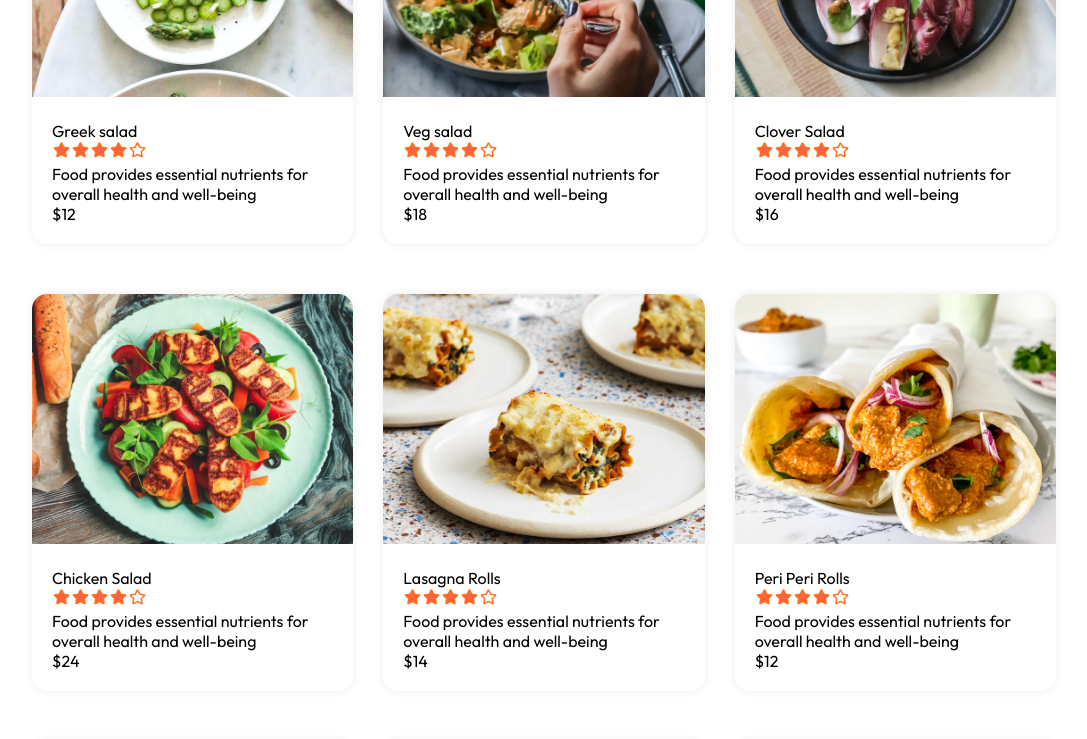
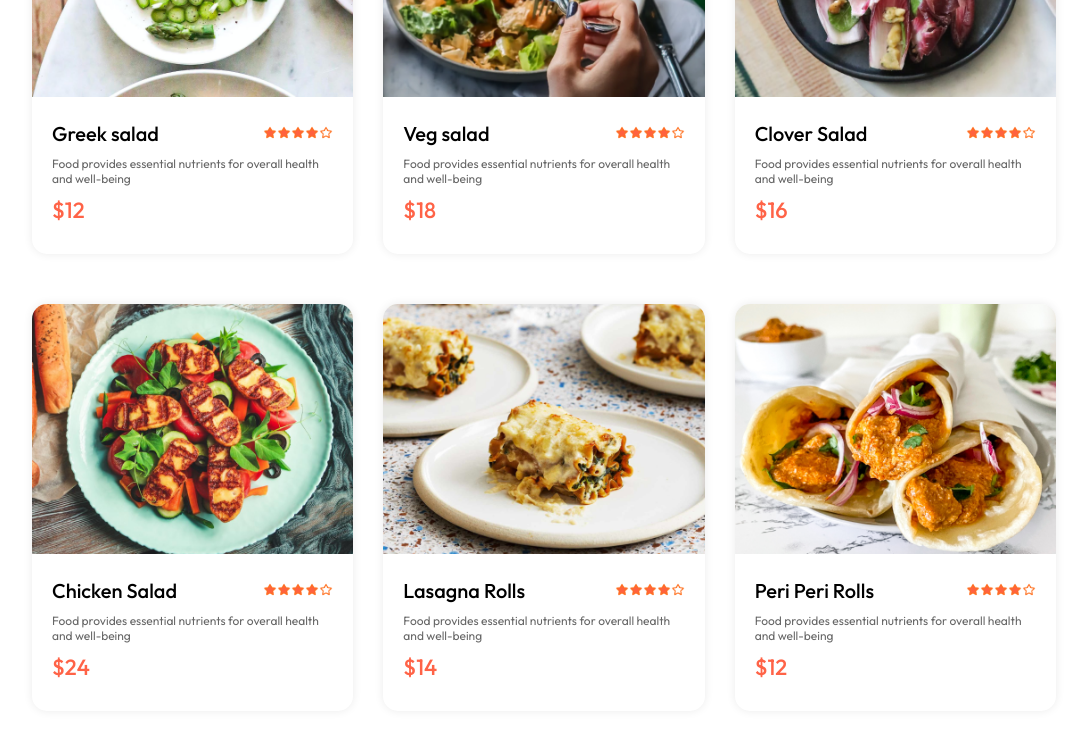
Before and after one commit to ThakurSadguru/Food-Delivery, a React (Vite) app: page / in a window 1280 px wide. Shown: the part 1160-1899 px from the top of the page, without its empty margins (96-1183 px from the left). Built offline with nearby package versions, Linux system fonts and the light colour scheme.

Commit message:
css to fooditem

```diff
--- a/src/components/FoodItem/FoodItem.css
+++ b/src/components/FoodItem/FoodItem.css
@@ -22,3 +22,25 @@
   align-items: center;
   margin-bottom: 10px;
 }
+
+.food-item-name-rating p{
+  font-size: 20px;
+  font-weight: 500;
+}
+
+.food-item-name-rating img{
+  width: 70px;
+}
+
+.food-item-desc{
+  color: #676767;
+  font-size: 12px;
+
+}
+
+.food-item-price{
+  color:tomato;
+  font-size: 22px;
+  font-weight: 500;
+  margin: 10px 0px;
+}
--- a/src/components/FoodItem/FoodItem.jsx
+++ b/src/components/FoodItem/FoodItem.jsx
@@ -8,7 +8,7 @@ const FoodItem = ({id,name,price,description,image}) => {
         <img className='food-item-image' src={image} alt="" />
       </div>
       <div className="food-item-info">
-        <div className="food-item-naming-rating">
+        <div className="food-item-name-rating">
           <p>{name}</p>
           <img src={assets.rating_starts} alt=""/>
         </div>
```
